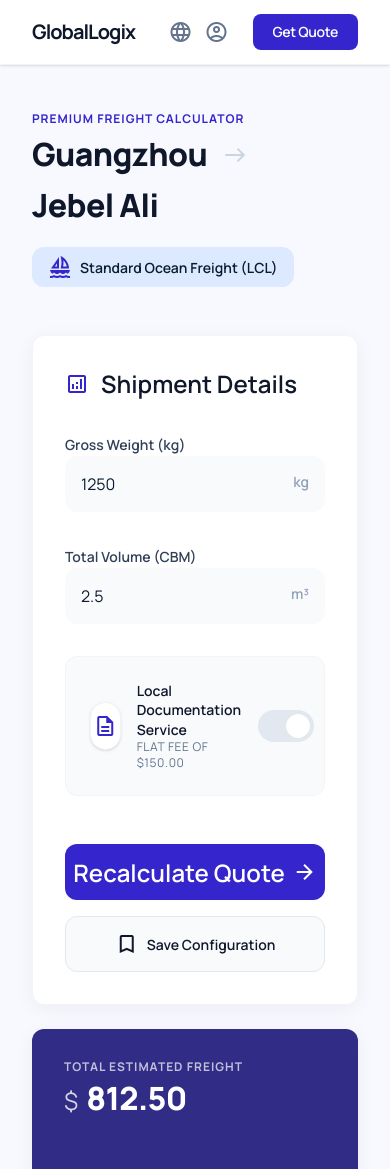
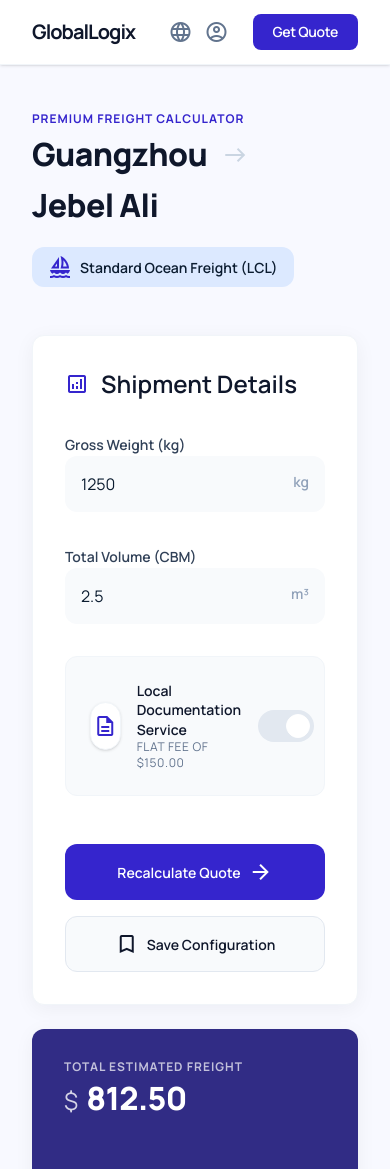
Before and after one commit to mhdjaseemtk/test, a Next.js app: page / in a window 390 px wide. Shown: the top 1169 px of the page. Built offline with nearby package versions, Linux system fonts and the light colour scheme.

Commit message:
Fix recalculate quote button responsive wrapping issue

```diff
--- a/src/app/page.jsx
+++ b/src/app/page.jsx
@@ -122,11 +122,11 @@ export default function Home() {
                 </label>
               </div>
               <div className="grid grid-cols-1 sm:grid-cols-2 gap-stack-md pt-4">
-                <button type="submit" className="bg-primary text-white h-14 rounded-xl font-headline-md flex items-center justify-center gap-2 hover:bg-primary-dark transition-standard group">
-                  <span>Recalculate Quote</span>
+                <button type="submit" className="bg-primary text-white h-14 rounded-xl font-label-md md:text-base flex items-center justify-center gap-2 hover:bg-primary-dark transition-standard group px-2">
+                  <span className="whitespace-nowrap">Recalculate Quote</span>
                   <span className="material-symbols-outlined group-hover:translate-x-1 transition-transform">arrow_forward</span>
                 </button>
-                <button type="button" className="bg-slate-50 text-slate-900 border border-slate-200 h-14 rounded-xl font-label-md hover:bg-slate-100 transition-standard flex items-center justify-center gap-2">
+                <button type="button" className="bg-slate-50 text-slate-900 border border-slate-200 h-14 rounded-xl font-label-md hover:bg-slate-100 transition-standard flex items-center justify-center gap-2 px-2">
                   <span className="material-symbols-outlined">bookmark</span>
                   Save Configuration
                 </button>
```
